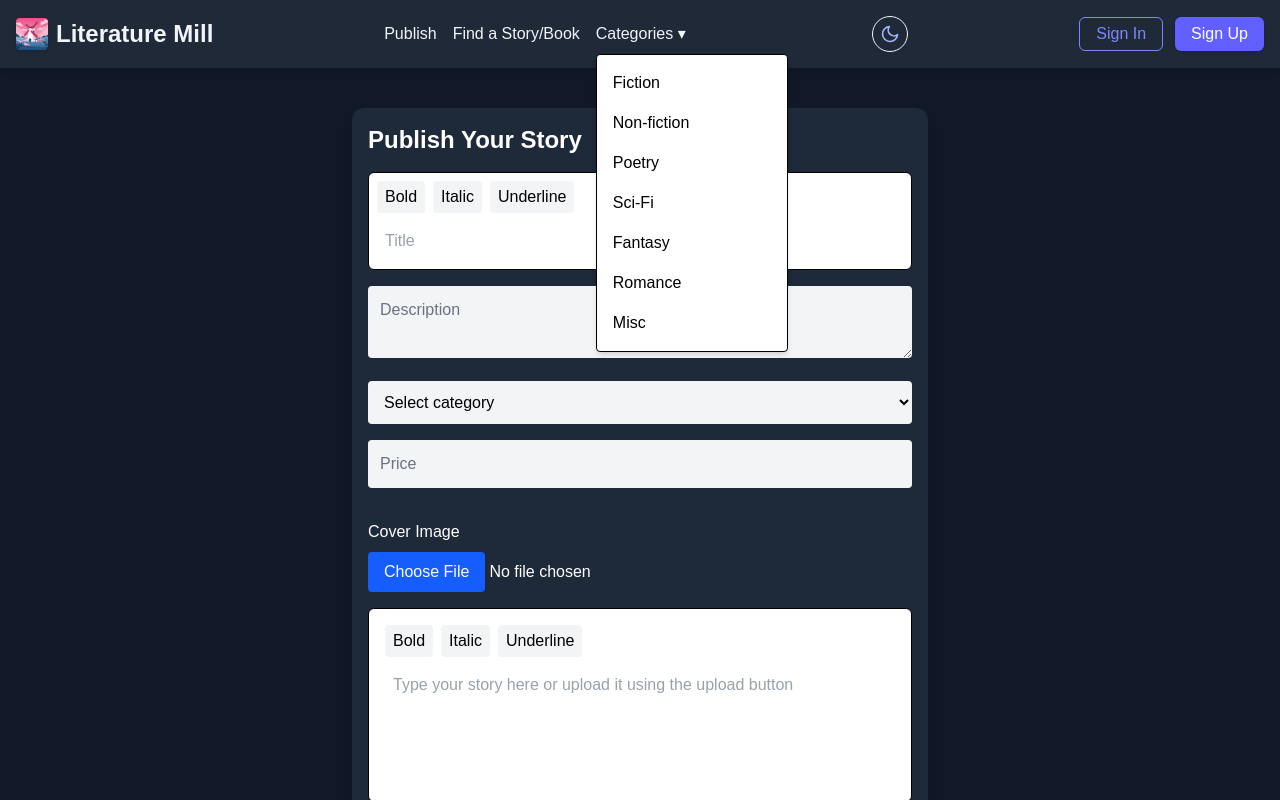
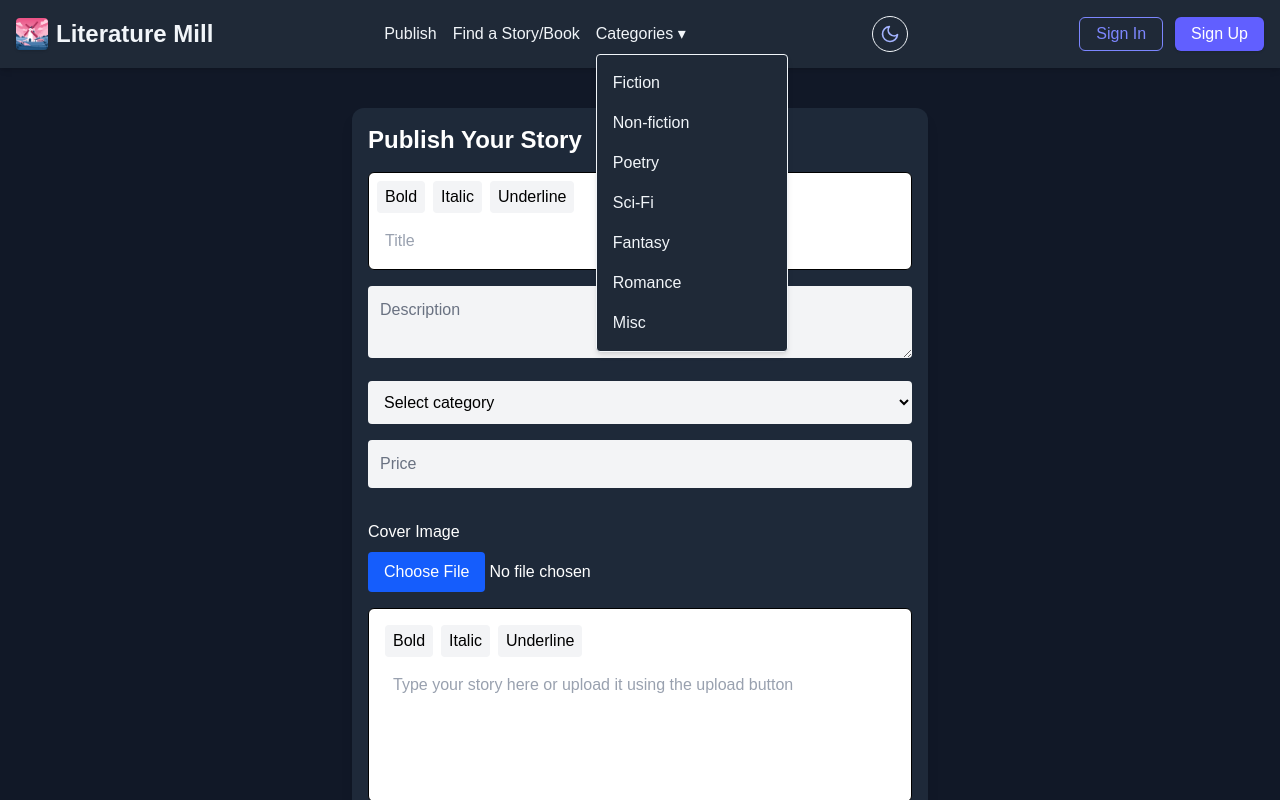
Before and after one commit to literaturemill/literaturemill, a Next.js app: page /publish in a window 1280 px wide. Both pictures are taken after a click on the button "Categories ▾". Shown: the top 800 px of the page. Built offline with nearby package versions, Linux system fonts and the light colour scheme.

Commit message:
Made category pages for every category and minor UI changes

```diff
--- /dev/null
+++ b/src/app/categories/[category]/loading.tsx
@@ -0,0 +1,19 @@
+export default function Loading() {
+  return (
+    <div className="p-6">
+      <h1 className="text-2xl font-bold mb-6 text-foreground animate-pulse">Loading books...</h1>
+      <div className="grid grid-cols-1 sm:grid-cols-2 lg:grid-cols-3 gap-6">
+        {Array.from({ length: 6 }).map((_, i) => (
+          <div
+            key={i}
+            className="bg-gray-800 rounded-lg p-4 shadow-md h-64 animate-pulse"
+          >
+            <div className="w-full h-32 bg-gray-700 rounded mb-4" />
+            <div className="h-4 bg-gray-700 rounded mb-2" />
+            <div className="h-4 bg-gray-700 rounded w-2/3" />
+          </div>
+        ))}
+      </div>
+    </div>
+  );
+}
--- /dev/null
+++ b/src/app/categories/[category]/page.tsx
@@ -0,0 +1,53 @@
+import { cookies } from 'next/headers';
+import { createServerComponentClient } from '@supabase/auth-helpers-nextjs';
+import StoryCard from '../../components/StoryCard';
+
+interface Params {
+  category: string;
+}
+
+type Book = {
+  id: string;
+  title: string;
+  description: string;
+  price: number;
+  image_url: string;
+  rating?: number;
+  reviews?: number;
+};
+
+export default async function CategoryPage({ params }: { params: Params }) {
+  const categoryParam = decodeURIComponent(params.category);
+  const cookieStore = await cookies();
+  const supabase = createServerComponentClient({ cookies: () => cookieStore });
+
+  const { data } = await supabase
+    .from('books')
+    .select('*')
+    .eq('category', categoryParam);
+
+  const books = (data as Book[]) || [];
+
+  return (
+    <div className="p-6">
+      <h1 className="text-2xl font-bold mb-6 text-foreground">{categoryParam}</h1>
+      {books.length === 0 ? (
+        <p className="text-gray-400">No books found in this category.</p>
+      ) : (
+        <div className="grid grid-cols-1 sm:grid-cols-2 lg:grid-cols-3 gap-6">
+          {books.map((book) => (
+            <StoryCard
+              key={book.id}
+              title={book.title}
+              description={book.description}
+              price={`$${book.price}`}
+              imageUrl={book.image_url}
+              rating={book.rating ?? 0}
+              reviews={book.reviews ?? 0}
+            />
+          ))}
+        </div>
+      )}
+    </div>
+  );
+}
--- /dev/null
+++ b/src/app/categories/loading.tsx
@@ -0,0 +1,12 @@
+export default function Loading() {
+  return (
+    <div className="p-6">
+      <h1 className="text-2xl font-bold mb-4 animate-pulse">Loading categories...</h1>
+      <ul className="space-y-2">
+        {Array.from({ length: 5 }).map((_, i) => (
+          <li key={i} className="h-4 bg-gray-700 rounded w-1/3" />
+        ))}
+      </ul>
+    </div>
+  );
+}
--- /dev/null
+++ b/src/app/categories/page.tsx
@@ -0,0 +1,19 @@
+import Link from 'next/link';
+import categories from '../components/categories';
+
+export default function CategoriesPage() {
+  return (
+    <div className="p-6">
+      <h1 className="text-2xl font-bold mb-4 text-foreground">Categories</h1>
+      <ul className="space-y-2">
+        {categories.map((cat) => (
+          <li key={cat}>
+            <Link href={`/categories/${encodeURIComponent(cat)}`} className="text-indigo-400 hover:underline">
+              {cat}
+            </Link>
+          </li>
+        ))}
+      </ul>
+    </div>
+  );
+}
--- a/src/app/components/Navbar.tsx
+++ b/src/app/components/Navbar.tsx
@@ -1,18 +1,20 @@
 'use client';
 
 import Link from 'next/link';
-import { useState, useEffect } from 'react';
+import { useState, useEffect, useRef } from 'react';
 import AuthModal from './AuthModal';
 import { supabase } from '../supabaseClient';
 import type { User } from '@supabase/supabase-js';
+import categories from './categories';
 
 
 export default function Navbar() {
-  const categories = ['Fiction', 'Non-fiction', 'Poetry', 'Sci-Fi', 'Fantasy', 'Romance', 'Misc'];
+
 
   const [open, setOpen] = useState(false);
   const [view, setView] = useState<'sign_in' | 'sign_up'>('sign_in');
   const [openCategoryDropdown, setOpenCategoryDropdown] = useState(false);
+  const categoryRef = useRef<HTMLDivElement>(null);
   const [openProfileDropdown, setOpenProfileDropdown] = useState(false);
   const [user, setUser] = useState<User | null>(null);
   const [theme, setTheme] = useState<'dark' | 'light'>('dark');
@@ -39,6 +41,17 @@ useEffect(() => {
   document.documentElement.setAttribute('data-theme', theme);
   localStorage.setItem('theme', theme);
 }, [theme]);
+
+useEffect(() => {
+  if (!openCategoryDropdown) return;
+  const handleClick = (e: MouseEvent) => {
+    if (categoryRef.current && !categoryRef.current.contains(e.target as Node)) {
+      setOpenCategoryDropdown(false);
+    }
+  };
+  document.addEventListener('mousedown', handleClick);
+  return () => document.removeEventListener('mousedown', handleClick);
+}, [openCategoryDropdown]);
 
 
   return (
@@ -79,7 +92,7 @@ useEffect(() => {
           </button>
           </Link>
 
-        <div className="relative">
+        <div className="relative" ref={categoryRef}>
           <button
             onClick={() => setOpenCategoryDropdown(!openCategoryDropdown)}
             className="hover:text-indigo-400 transition"
@@ -88,13 +101,10 @@ useEffect(() => {
           </button>
 
           {openCategoryDropdown && (
-            <ul className="absolute top-full mt-2 bg-white border rounded p-2 z-50 text-black shadow-md w-48">
+            <ul className="absolute top-full mt-2 bg-card border rounded p-2 z-50 text-foreground shadow-md w-48">
               {categories.map((cat) => (
-                <li
-                  key={cat}
-                  className="p-2 hover:bg-indigo-100 cursor-pointer rounded"
-                >
-                  {cat}
+                <li key={cat} className="p-2 hover:bg-indigo-500/20 cursor-pointer rounded">
+                  <Link href={`/categories/${encodeURIComponent(cat)}`}>{cat}</Link>
                 </li>
               ))}
             </ul>
--- /dev/null
+++ b/src/app/components/categories.ts
@@ -0,0 +1,10 @@
+export const categories = [
+  'Fiction',
+  'Non-fiction',
+  'Poetry',
+  'Sci-Fi',
+  'Fantasy',
+  'Romance',
+  'Misc',
+];
+export default categories;
--- a/src/app/publish/page.tsx
+++ b/src/app/publish/page.tsx
@@ -2,6 +2,7 @@
 
 import { useState } from 'react';
 import { supabase } from '../supabaseClient'; // Adjust path if needed
+import categories from '../components/categories';
 import RichTextEditor from './RichTextEditor';
 import FileUpload from './FileUpload';
 import TitleEditor from './TitleEditor';
@@ -57,13 +58,9 @@ export default function PublishPage() {
         className="w-full p-3 rounded bg-gray-100 text-black placeholder-gray-500"
     >
         <option value="">Select category</option>
-        <option>Fiction</option>
-        <option>Non-fiction</option>
-        <option>Poetry</option>
-        <option>Sci-Fi</option>
-        <option>Fantasy</option>
-        <option>Romance</option>
-        <option>Misc</option>
+        {categories.map((cat) => (
+          <option key={cat}>{cat}</option>
+        ))}
      </select>
 
     <input
```
